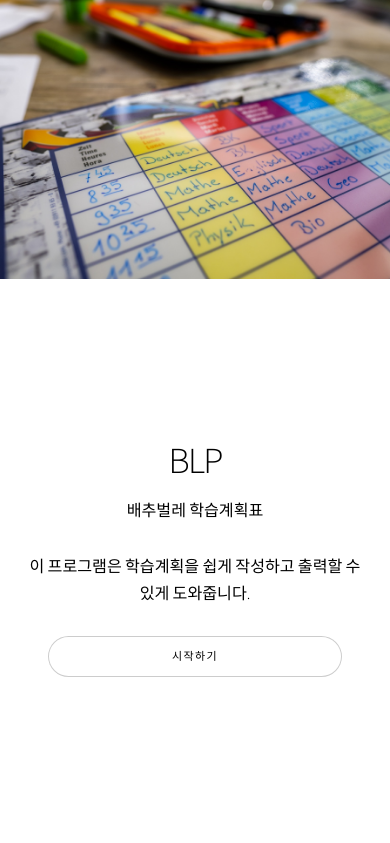
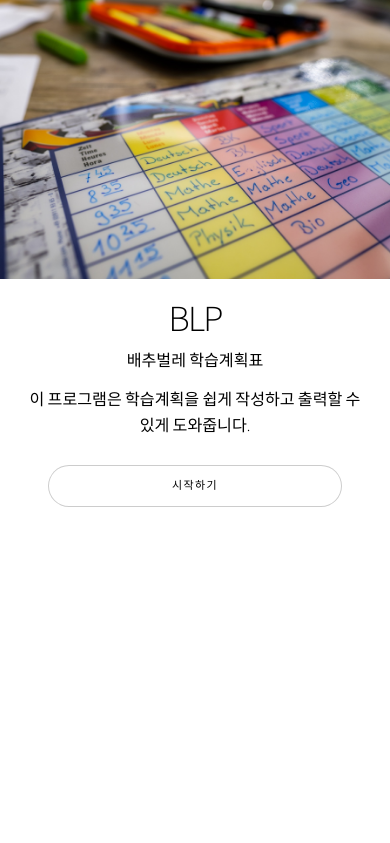
Before and after one commit to s2kstd9/easyplan, a Django app: page / in a window 390 px wide. Shown: the top 843 px of the page. Run offline with Django 4.2, Linux system fonts and the light colour scheme.

Commit message:
Align mobile landing text closer below top image while maintaining strict 100vh hero section boundary

```diff
--- a/templates/landing.html
+++ b/templates/landing.html
@@ -15,17 +15,41 @@
 		<link rel="stylesheet" href="/static/assets/css/noscript.css" />
 	</noscript>
 	<style>
-		/* 모바일 / 세로 모드에서 이미지 상하 높이를 절반(50vh)에서 1/3(33vh)로 조정 */
+		/* 모바일 / 세로 모드에서 이미지 높이 1/3 (33vh) 및 텍스트 상단 밀착 배치 */
 		@media screen and (orientation: portrait), screen and (max-width: 736px) {
+			.banner.style1.fullscreen {
+				min-height: 100vh !important;
+				box-sizing: border-box !important;
+			}
+
 			.banner.style1.fullscreen .image,
 			.banner.style1 .image {
 				height: 33vh !important;
 				min-height: 160px !important;
 				max-height: 350px !important;
+				flex-shrink: 0 !important;
 			}
 
-			.banner.style1.fullscreen .content {
-				min-height: 67vh !important;
+			.banner.style1.fullscreen .content,
+			.banner.style1 .content {
+				min-height: calc(100vh - 33vh) !important;
+				padding: 1.2rem 1.5rem 2rem 1.5rem !important;
+				justify-content: flex-start !important;
+				align-self: stretch !important;
+				box-sizing: border-box !important;
+			}
+
+			.banner.style1 .content h1 {
+				margin-top: 0 !important;
+				margin-bottom: 0.5rem !important;
+			}
+
+			.banner.style1 .content p.major {
+				margin-bottom: 0.8rem !important;
+			}
+
+			.banner.style1 .content .actions {
+				margin-top: 1rem !important;
 			}
 
 			.spotlight.style1 .image {
```
